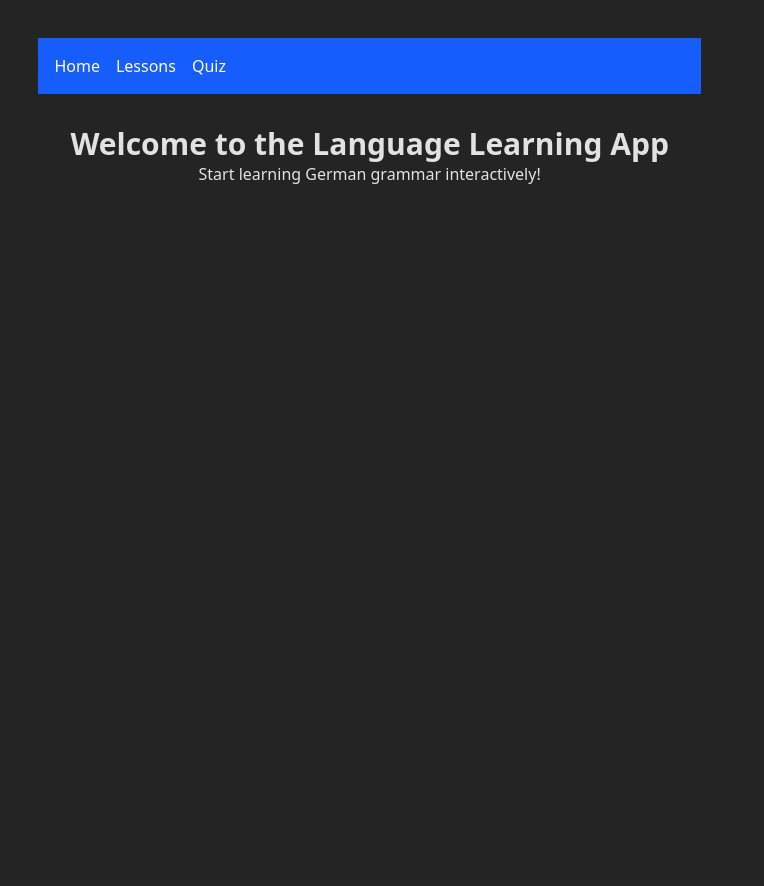
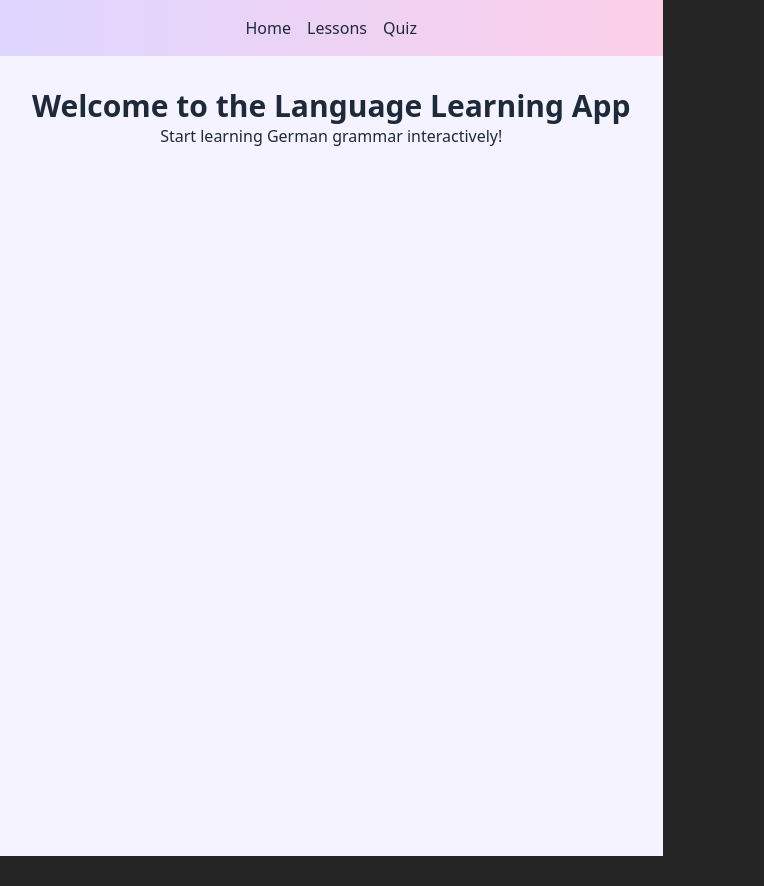
Before and after one commit to JoshRBeck/deutschgrammatik, a React (Vite) app: page / in a window 1280 px wide. Shown: the top 886 px of the page, without its empty margins (0-764 px from the left). Built offline with nearby package versions, Linux system fonts and the light colour scheme.

Commit message:
"Added some small CSS additions"

```diff
--- a/src/App.tsx
+++ b/src/App.tsx
@@ -10,7 +10,7 @@ function App() {
   return (
     <>
       <Navbar />
-      <main className="min-h-screen p-4">
+      <main className="min-h-screen p-4 bg-violet-50">
         <Routes>
           <Route path="/" element={<Home />} />
           <Route path="/Lessons" element={<Lessons />} />
--- a/src/components/Footer.tsx
+++ b/src/components/Footer.tsx
@@ -1,7 +1,7 @@
 export default function Footer() {
   return (
-    <footer className="bg-gray-800 text-white p-4 text-center mt-8">
-      <p>
+    <footer className="bg-violet-100 text-white p-4 text-center mt-8">
+      <p className="text-gray-800">
         © {new Date().getFullYear()} Language Learning App. All Rights Reserved.
       </p>
     </footer>
--- a/src/components/LessonsList.tsx
+++ b/src/components/LessonsList.tsx
@@ -15,6 +15,7 @@ const LessonsList = () => {
 
   useEffect(() => {
     const fetchLessons = async () => {
+      console.log("Fetching Lessons...");
       const { data, error } = await supabase.from("lessons").select("*");
 
       if (error) console.error("Error fetching lessons:", error);
--- a/src/components/Navbar.tsx
+++ b/src/components/Navbar.tsx
@@ -2,7 +2,7 @@ import { Link } from "react-router-dom";
 
 export default function Navbar() {
   return (
-    <nav className="bg-blue-600 text-white p-4">
+    <nav className="bg-gradient-to-r from-violet-200 to-pink-200 flex justify-around text-gray-800 p-4">
       <ul className="flex gap-4">
         <li>
           <Link to="/" className="hover:underline">
--- a/src/index.css
+++ b/src/index.css
@@ -1,5 +1,4 @@
 @import "tailwindcss";
-
 
 :root {
   font-family: system-ui, Avenir, Helvetica, Arial, sans-serif;
@@ -17,7 +16,6 @@
 }
 
 body {
-  margin: 3%;
   display: flex;
   min-width: 320px;
   min-height: 100vh;
--- a/src/pages/Home.tsx
+++ b/src/pages/Home.tsx
@@ -1,10 +1,12 @@
 export default function Home() {
   return (
     <div className="p-4 text-center">
-      <h1 className="text-3xl font-bold">
+      <h1 className="text-3xl font-bold text-gray-800">
         Welcome to the Language Learning App
       </h1>
-      <p>Start learning German grammar interactively!</p>
+      <p className="text-gray-800">
+        Start learning German grammar interactively!
+      </p>
     </div>
   );
 }
--- a/tsconfig.app.json
+++ b/tsconfig.app.json
@@ -1,6 +1,7 @@
 {
   "compilerOptions": {
     "tsBuildInfoFile": "./node_modules/.tmp/tsconfig.app.tsbuildinfo",
+    "incremental": true,
     "target": "ES2020",
     "useDefineForClassFields": true,
     "lib": ["ES2020", "DOM", "DOM.Iterable"],
@@ -19,8 +20,7 @@
     "strict": true,
     "noUnusedLocals": true,
     "noUnusedParameters": true,
-    "noFallthroughCasesInSwitch": true,
-    "noUncheckedSideEffectImports": true
+    "noFallthroughCasesInSwitch": true
   },
   "include": ["src"]
 }
--- a/tsconfig.node.json
+++ b/tsconfig.node.json
@@ -1,6 +1,7 @@
 {
   "compilerOptions": {
     "tsBuildInfoFile": "./node_modules/.tmp/tsconfig.node.tsbuildinfo",
+    "incremental": true,
     "target": "ES2022",
     "lib": ["ES2023"],
     "module": "ESNext",
@@ -17,8 +18,7 @@
     "strict": true,
     "noUnusedLocals": true,
     "noUnusedParameters": true,
-    "noFallthroughCasesInSwitch": true,
-    "noUncheckedSideEffectImports": true
+    "noFallthroughCasesInSwitch": true
   },
   "include": ["vite.config.ts"]
 }
```
Also changed, not shown: 1 other file (tests, documents, lock files or other folders).
